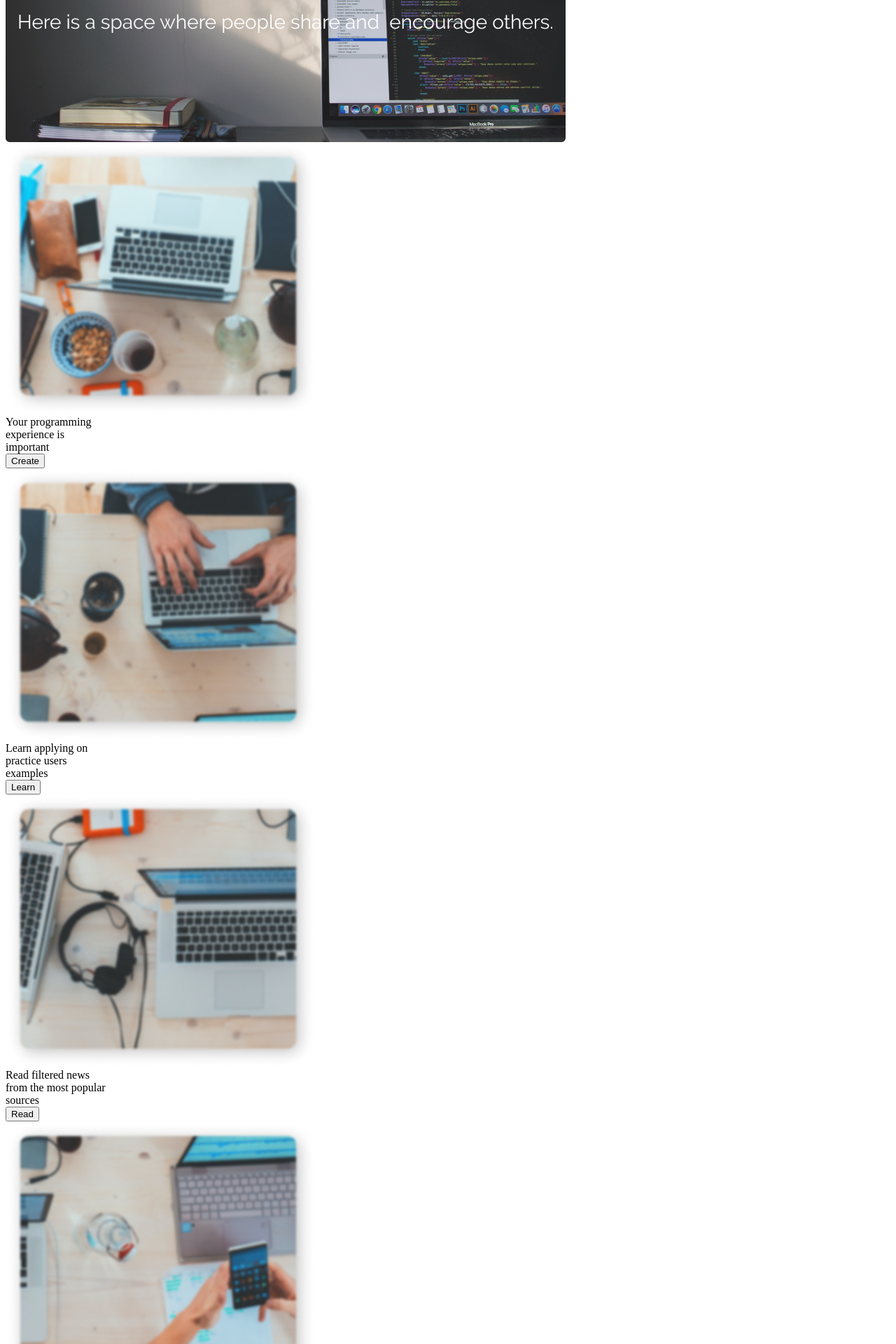
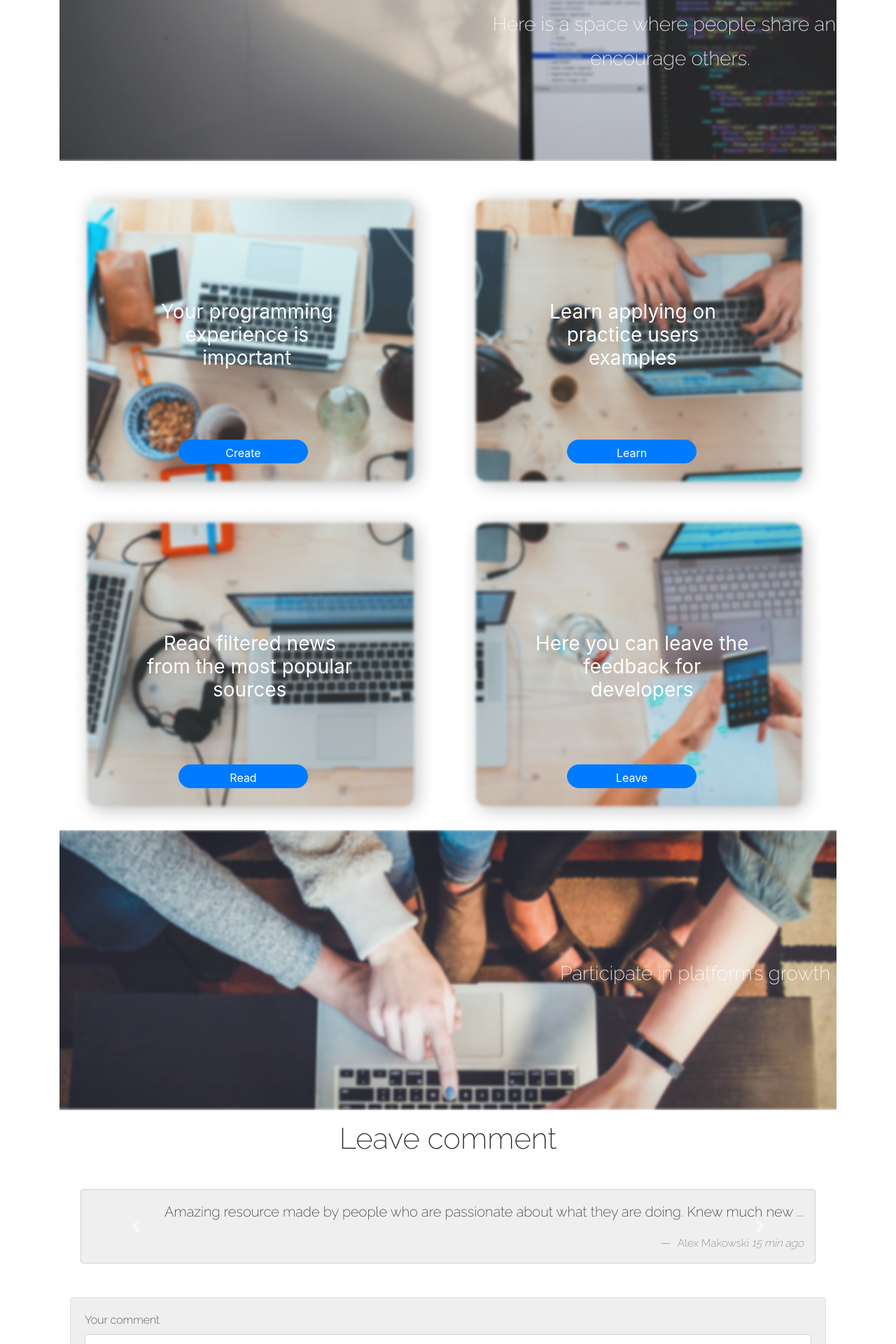
Before and after one commit to jol79/WebDev_Braganca, a Yii app: template views/site/home.php in a window 1280 px wide. Shown: the part 240-2160 px from the top of the page at 70% size. Run offline with PHP 8.4 and a stand-in for Yii, Linux system fonts and the light colour scheme; the template is opened without the code that fills it, so the values that code supplies are empty; some libraries are stand-ins or nearby versions.

Commit message:
1) home-page:     - changed comments block;     - implemented form to add new comments;     - 2 parallax effects added (without adaptivity for m, s, xs devices);
2) home-page css;
3) home asset with importing new scripts for carousel;
4) layout main_noFot.php:
    - alert -> deleted;
    - footer -> deleted;
    - $content -> inserted in another container (container-fluid), because default container where $content placed before doesnt allow to use full width of window
5) 2 photos for parallax effect;

```diff
--- a/assets/HomeAsset.php
+++ b/assets/HomeAsset.php
@@ -11,10 +11,16 @@ class HomeAsset extends AssetBundle
     public $basePath = '@webroot';
     public $baseUrl = '@web';
     public $css = [
-
+        'css/home_page.css',
+        '//cdn.rawgit.com/konpa/devicon/df6431e323547add1b4cf45992913f15286456d3/devicon.min.css'
     ];
     public $js = [
-
+        'jquery.js',
+        'jquery.min.js',
+        'bootstrap.min.css',
+        'https://ajax.googleapis.com/ajax/libs/jquery/3.5.1/jquery.min.js',
+        'https://maxcdn.bootstrapcdn.com/bootstrap/3.4.1/css/bootstrap.min.css',
+        'https://maxcdn.bootstrapcdn.com/bootstrap/3.4.1/js/bootstrap.min.js',
     ];
     public $depends = [
 
--- a/views/site/home.php
+++ b/views/site/home.php
@@ -12,46 +12,26 @@ $this->params['breadcrumbs'][] = $this->title;
 ?>
 
 
-<!--<!DOCTYPE html>-->
-<!--<html lang="en">-->
-<!---->
-<!--<head>-->
-<!--    <meta charset="UTF-8">-->
-<!--    <meta name="viewport" content="width=device-width, initial-scale=1.0">-->
-<!--    <link rel="stylesheet" type="text/css" href="../../web/css/home_page.css"/>-->
-<!---->
-<!--</head>-->
-<!---->
-<!--<body>-->
+<!-- Placing the first photo on the web page: -->
+<div class="parallax_first">
+    <p class="pos_firsttextinPhoto">Here is a space where people share and  encourage others.</p>
+</div>
 
-<!-- Full Page Intro -->
-<!--<div class="view" style="background-image: url('#'); background-repeat: no-repeat; background-size: cover; background-position: center center;">-->
-<!--     Mask & flexbox options-->
-<!--    <div class="mask rgba-gradient d-flex justify-content-center align-items-center">-->
-        <!-- Content -->
-<div class="container">
-    <div class = 'container' style="margin-top: 100px;">
-        <div class = 'container-fluid'>
-            <!-- Placing the first photo on the web page: -->
-            <div class="row rounded mx-auto d-block text-center">
-<!--                <img src="../../web/img/FirstPage_Home.png" class="rounded mx-auto d-block mt-5">-->
-                <?php echo Html::img('@web/img/FirstPage_Home.png') ?>
-            </div>
 <!-- User Choice, block system: -->
 <div class="container">
     <div class="row">
         <!-- Block 11 -->
-                    <div class="col-md-6 l_colMargin mt_blocksElements">
-                        <div class="card no_bo  rder">
+        <div class="col-md-6 mt_blocksElements">
+            <div class="card no_border" style="border: none">
                 <!--                            <img class="card-img" src="../../web/img/Block_photo11.jpg" alt="block_1">-->
-                            <?php echo Html::img('@web/img/Block_photo11.jpg') ?>
+                <?= Html::img('@web/img/Block_photo11.jpg', ['class' => 'card-img', 'alt' => 'block_22']) ?>
                 <div class="card-img-overlay text-white d-flex justify-content-center align-items-end">
                     <div class="container">
                         <div class="row">
                             <text class="text-center text_in_blocks text_block11">Your programming</br> experience is</br> important</text>
                         </div>
                         <div class="row">
-                                        <button type="button" class="btn btn-primary button_params" data-toggle="button">
+                            <button type="button" class="btn btn-primary button_params" data-toggle="button" style="border-radius: 25px">
                                 Create
                             </button>
                         </div>
@@ -61,16 +41,16 @@ $this->params['breadcrumbs'][] = $this->title;
         </div>
         <!-- Block 12 -->
         <div class="col-md-6">
-                        <div class="card no_border r_colMargin mt_blocksElements">
+            <div class="card mt_blocksElements no_border" style="border: none">
                 <!--                            <img class="card-img" src="../../web/img/Block_photo12.jpg" alt="block_2">-->
-                            <?php echo Html::img('@web/img/Block_photo12.jpg') ?>
+                <?= Html::img('@web/img/Block_photo12.jpg', ['class' => 'card-img', 'alt' => 'block_22']) ?>
                 <div class="card-img-overlay text-white d-flex justify-content-center align-items-end">
                     <div class="container">
                         <div class="row">
                             <text class="text-center text_in_blocks text_block11">Learn applying on</br> practice users</br> examples</text>
                         </div>
                         <div class="row">
-                                        <button type="button" class="btn btn-primary button_params" data-toggle="button">
+                            <button type="button" class="btn btn-primary button_params" data-toggle="button" style="border-radius: 25px">
                                 Learn
                             </button>
                         </div>
@@ -80,16 +60,16 @@ $this->params['breadcrumbs'][] = $this->title;
         </div>
         <!-- Block 21-->
         <div class="col-md-6">
-                        <div class="card no_border l_colMargin">
+            <div class="card no_border" style="border: none; margin-bottom: -35px" >
                 <!--                            <img class="card-img" src="../../web/img/Block_photo21.jpg" alt="block_3">-->
-                            <?php echo Html::img('@web/img/Block_photo21.jpg') ?>
+                <?= Html::img('@web/img/Block_photo21.jpg', ['class' => 'card-img', 'alt' => 'block_22']) ?>
                 <div class="card-img-overlay text-white d-flex justify-content-center align-items-end">
                     <div class="container">
                         <div class="row">
                             <text class="text-center text_in_blocks text_block22">Read filtered news</br> from the most popular</br> sources</text>
                         </div>
                         <div class="row">
-                                        <button type="button" class="btn btn-primary button_params" data-toggle="button">
+                            <button type="button" class="btn btn-primary button_params" data-toggle="button" style="border-radius: 25px">
                                 Read
                             </button>
                         </div>
@@ -99,16 +79,16 @@ $this->params['breadcrumbs'][] = $this->title;
         </div>
         <!-- Block 22 -->
         <div class="col-md-6">
-                        <div class="card no_border r_colMargin">
+            <div class="card no_border" style="border: none">
                 <!--                            <img class="card-img" src="../../web/img/Block_photo22.jpg" alt="block_4">-->
-                            <?php echo Html::img('@web/img/Block_photo22.jpg') ?>
+                <?= Html::img('@web/img/Block_photo22.jpg', ['class' => 'card-img', 'alt' => 'block_22']) ?>
                 <div class="card-img-overlay text-white d-flex justify-content-center align-items-end">
                     <div class="container">
                         <div class="row">
                             <text class="text-center text_in_blocks text_block22">Here you can leave the</br> feedback for</br> developers</text>
                         </div>
                         <div class="row">
-                                        <button type="button" class="btn btn-primary button_params" data-toggle="button">
+                            <button type="button" class="btn btn-primary button_params" data-toggle="button" style="border-radius: 25px">
                                 Leave
                             </button>
                         </div>
@@ -118,92 +98,102 @@ $this->params['breadcrumbs'][] = $this->title;
         </div>
     </div>
 </div>
+
 <!-- Placing the second photo on the web page: -->
+<div class="parallax_second">
+    <p class="pos_secondtextinPhoto">Participate in platform’s growth</p>
+</div>
+
+<!-- comments block divider: -->
 <div class="container">
-                <div class="row">
-                    <div class="img-wrapper img-responsive">
-<!--                        <img class="img-responsive" src="../../web/img/SecondPhoto_Home.jpg">-->
-                        <?php echo Html::img('@web/img/SecondPhoto_Home.jpg') ?>
-                        <div class="img-overlay">
-                            <button class="btn btn-md btn-success btn-custom">Leave</button>
+    <div class="text-center">
+        <p class="cos mb-5 mt-3">Leave comment</p>
+    </div>
+    <!-- Comments block: -->
+    <div class="container text-center">
+        <div id="carouselExampleCaptions" class="carousel slide" data-ride="carousel">
+            <div class="carousel-inner">
+                <div class="carousel-item active">
+                    <div class="card p-3 text-right" style="background-color: #F0EFEF">
+                        <blockquote class="blockquote mb-0 relaway">
+                            <p>Amazing resource made by people who are passionate about what they are doing. Knew much new ...</p>
+                            <footer class="blockquote-footer relaway">
+                                <small class="text-muted">
+                                    Alex Makowski <cite title="Source Title">15 min ago</cite>
+                                </small>
+                            </footer>
+                        </blockquote>
+                    </div>
+                </div>
+                <div class="carousel-item">
+                    <div class="card p-3 text-right" style="background-color: #F0EFEF">
+                        <blockquote class="blockquote mb-0 relaway">
+                            <p>Amazing resource made by people who are passionate about what they are doing. Knew much new ...</p>
+                            <footer class="blockquote-footer relaway">
+                                <small class="text-muted">
+                                    Alex Makowski <cite title="Source Title">15 min ago</cite>
+                                </small>
+                            </footer>
+                        </blockquote>
+                    </div>
+                </div>
+                <div class="carousel-item">
+                    <div class="card p-3 text-right" style="background-color: #F0EFEF">
+                        <blockquote class="blockquote mb-0 relaway">
+                            <p>Amazing resource made by people who are passionate about what they are doing. Knew much new ...</p>
+                            <footer class="blockquote-footer relaway">
+                                <small class="text-muted">
+                                    Alex Makowski <cite title="Source Title">15 min ago</cite>
+                                </small>
+                            </footer>
+                        </blockquote>
                     </div>
                 </div>
             </div>
-            </div>
-            <!-- Comments block: -->
-            <div class="container text-center">
-                <div class="row mt-md-5">
-                    <div class="col com_block mr-2">
-                        <div class="row">
-                            <div class="col img_comment">
-<!--                                <img src="../../web/img/comment_photo.jpg" alt="#" class="img_comment">-->
-                                <?php echo Html::img('@web/img/comment_photo.jpg') ?>
-                            </div>
-                            <div class="col text_comment">
-                                <p1>Amazing resource made by people who are passionate about what they are doing. Knew much new ...</p1>
+            <!-- dots to slide between comments: -->
+            <a class="carousel-control-prev black-dots" href="#carouselExampleCaptions" role="button" data-slide="prev">
+                <span class="carousel-control-prev-icon" aria-hidden="true"></span>
+                <span class="sr-only">Previous</span>
+            </a>
+            <a class="carousel-control-next black-dots" href="#carouselExampleCaptions" role="button" data-slide="next">
+                <span class="carousel-control-next-icon" aria-hidden="true"></span>
+                <span class="sr-only">Next</span>
+            </a>
         </div>
     </div>
+    <!-- leave comment: -->
+    <div class="card mt-lg-5" style="margin-bottom: 120px">
+        <div class="card-body" style="background-color: #F0EFEF">
+            <form>
+                <!-- Comment: -->
+                <div class="form-group relaway">
+                    <label for="replyFormComment">Your comment</label>
+                    <textarea class="form-control" id="send" rows="5"></textarea>
                 </div>
-                    <div class="col com_block ml-2">
-                        <div class="row">
-                            <div class="col img_comment">
-<!--                                <img src="../../web/img/comment_photo.jpg" alt="#" class="img_comment">-->
-                                <?php echo Html::img('@web/img/comment_photo.jpg') ?>
+                <!-- nickname/name: -->
+                <div class="relaway">
+                    <label for="replyFormName">Your name/nickname</label>
+                    <input type="email" id="replyFormName" class="form-control relaway">
                 </div>
-                            <div class="col text_comment">
-                                <p1>Amazing resource made by people who are passionate about what they are doing. Knew much new ...</p1>
+                <br>
+                <!-- Email: -->
+                <div class="relaway">
+                    <label for="replyFormEmail">Paste here your Email</label>
+                    <input type="Email" id="replyFormEmail" class="form-control relaway">
+                </div>
+                <div class="text-center mt-4 relaway-bold">
+                    <button class="btn btn-info btn-md" type="submit">Post</button>
+                </div>
+            </form>
         </div>
     </div>
+    <!-- Placing the Copyright Block on the web page: -->
+    <div class="imgbox">
+        <?= Html::img('@web/img/Copyright%20block.jpg', ['class' => 'center-fit', 'alt' => 'block_22']) ?>
     </div>
 </div>
-                <div class="row mt-2">
-                    <div class="col com_block mr-2">
-                        <div class="row">
-                            <div class="col img_comment">
-<!--                                <img src="../../web/img/comment_photo.jpg" alt="#" class="img_comment">-->
-                                <?php echo Html::img('@web/img/comment_photo.jpg') ?>
-                            </div>
-                            <div class="col text_comment">
-                                <p1>Amazing resource made by people who are passionate about what they are doing. Knew much new ...</p1>
-                            </div>
-                        </div>
-                    </div>
-                    <div class="col com_block ml-2">
-                        <div class="row">
-                            <div class="col img_comment">
-<!--                                <img src="../../web/img/comment_photo.jpg" alt="#" class="img_comment">-->
-                                <?php echo Html::img('@web/img/comment_photo.jpg') ?>
-                            </div>
-                            <div class="col text_comment">
-                                <p1>Amazing resource made by people who are passionate about what they are doing. Knew much new ...</p1>
-                            </div>
-                        </div>
-                    </div>
-                </div>
-<!--                   <div class="container">-->
-<!--                       <div class="row mt-2">-->
-<!--                           <div class="col com_block_bottom mr-2">-->
-<!--                               <div class="row">-->
-<!--                                   <div class="col">-->
-<!--                                       <img src="img/comment_photo.jpg" alt="#" class="img_comment">-->
-<!--                                   </div>-->
-<!--                                   <div class="col text_comment">-->
-<!--                                       <p1>Amazing resource made by people who are passionate about what they are doing. Knew much new ...</p1>-->
-<!--                                   </div>-->
-<!--                               </div>-->
-<!--                           </div>-->
-<!--                       </div>-->
-<!--                   </div>-->
-            </div>
-            <!-- Placing the Copyright Block on the web page: -->
-            <div class="row d-block cop_imgPlacing">
-<!--                <img src="../../web/img/Copyright%20block.jpg" class="rounded mx-auto d-block mt-5 mb-4">-->
-                <?php echo Html::img('@web/img/Copyright%20block.jpg') ?>
-            </div>
-        </div>
-    </div>
-    </div>
-<!--</div>-->
-<!--</body>-->
-<!---->
-<!--</html>-->
+
+
+<!--<link rel="stylesheet" href="https://maxcdn.bootstrapcdn.com/bootstrap/3.4.1/css/bootstrap.min.css">-->
+<!--<script src="https://ajax.googleapis.com/ajax/libs/jquery/3.5.1/jquery.min.js"></script>-->
+<!--<script src="https://maxcdn.bootstrapcdn.com/bootstrap/3.4.1/js/bootstrap.min.js"></script>-->
--- a/web/css/home_page.css
+++ b/web/css/home_page.css
@@ -275,9 +282,115 @@ h6 {
     border-radius: 6px;
 }
 
-/* Making responsive points: */
+
+/* text over the pictures in carousel of comments: */
+.text-block {
+    position: absolute;
+    bottom: 60px;
+    left: 390px;
+    background-color: black;
+    color: white;
+    padding-left: 20px;
+    padding-right: 20px;
+}
+
+/* using custom font: */
+.relaway{
+    font-family: 'Raleway', cursive;
+}
+
+/* color for dots in the comment
+   carousel
+ */
+.black-dots{
+    color: #3B3B3B;
+}
+
+/* border radius for image in carousel comments: */
+.border-radius{
+    border-radius: 50%;
+}
+
+/* Params for photos (1st and 2nd, copyright block: */
+.center-fit {
+    max-width: 100%;
+    max-height: 100vh;
+    margin: auto;
+}
+.imgbox {
+    display: grid;
+    height: 100%;
+}
+
+/* test: */
+.cos{
+    font-family: 'Raleway', cursive;
+    font-size: 42px;
+    line-height: 49px;
+    text-align: center;
+}
+
+/* Creating parallax effect for second photo: */
+.parallax_second {
+    /* The image used */
+    background: url(../img/second_photo.png) center center;
+
+    /* Set a specific height */
+    min-height: 400px;
+
+    /* Create the parallax scrolling effect */
+    background-attachment: fixed;
+    background-position: center;
+    background-repeat: no-repeat;
+    background-size: cover;
+}
 
 
+/* Creating parallax effect for the first photo: */
+.parallax_first {
+    /* The image used */
+    background: url(../img/first_photo.png) center center;
+
+    /* Set a specific height */
+    min-height: 400px;
+
+    /* Create the parallax scrolling effect */
+    background-attachment: fixed;
+    background-position: center;
+    background-repeat: no-repeat;
+    background-size: cover;
+}
+
+.pos_firsttextinPhoto{
+    position: absolute;
+    margin-top: 180px;
+    margin-left: 550px;
+    text-align: center;
+
+    font-family: 'Raleway', cursive;
+    font-style: normal;
+    font-weight: normal;
+    font-size: 28px;
+    line-height: 49px;
+    color: #FEFEFE;
+}
+.pos_secondtextinPhoto{
+    position: absolute;
+    margin-top: 180px;
+    margin-left: 715px;
+    text-align: center;
+
+    font-family: 'Raleway', cursive;
+    font-style: normal;
+    font-weight: normal;
+    font-size: 28px;
+    line-height: 49px;
+    color: #FEFEFE;
+}
+
+
+
+/* Making responsive points: */
  /*Extra small devices (landscape phones, 576px and up)*/
 @media (max-width: 575.99px) {
     .text_in_blocks{
```
Also changed, not shown: other parts of web/css/home_page.css (+49 -0 lines), views/layouts/main_noFot.php (+3 -8 lines), web/img/first_photo.png (added), web/img/second_photo.png (added). Lines whose indentation alone changed are shown as unchanged.
